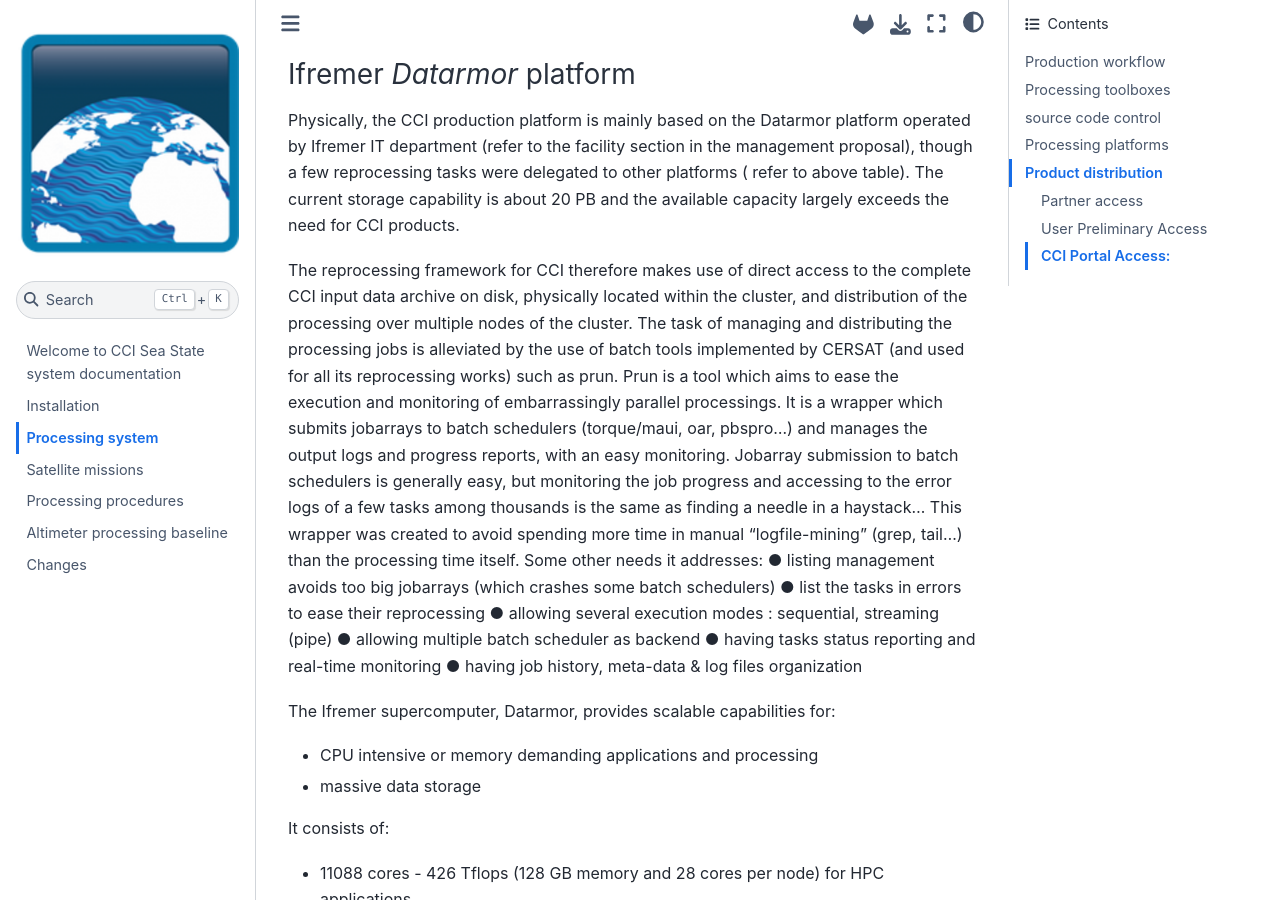
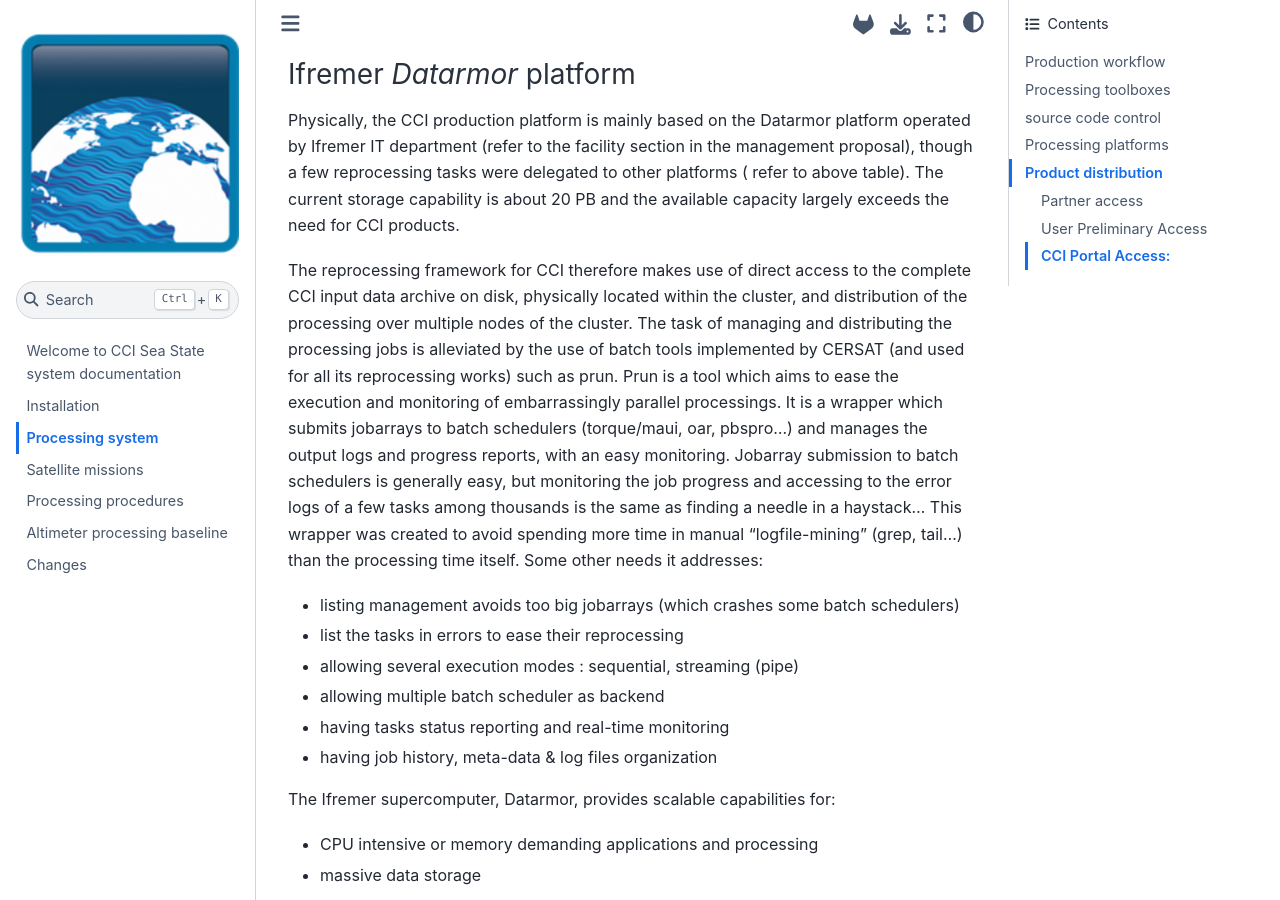
Before and after one commit to umr-lops/cci-seastate-pum, a Jupyter Book: the page built from system.md, in a window 1280 px wide and 900 px high, scrolled down 5826 px. Built offline with Jupyter Book 1.0.4 settings and Sphinx 7.4.7 and the Sphinx Book theme 1.1.4, drawn with Linux system fonts in a browser that asks for light colours.

```diff
--- a/system.md
+++ b/system.md
@@ -181,13 +181,12 @@ Jobarray submission to batch schedulers is generally easy, but monitoring the jo
 and accessing to the error logs of a few tasks among thousands is the same as finding a
 needle in a haystack... This wrapper was created to avoid spending more time in manual
 “logfile-mining” (grep, tail...) than the processing time itself. Some other needs it addresses:
-● listing management avoids too big jobarrays (which crashes some batch
-schedulers)
-● list the tasks in errors to ease their reprocessing
-● allowing several execution modes : sequential, streaming (pipe)
-● allowing multiple batch scheduler as backend
-● having tasks status reporting and real-time monitoring
-● having job history, meta-data &amp; log files organization
+- listing management avoids too big jobarrays (which crashes some batch schedulers)
+- list the tasks in errors to ease their reprocessing
+- allowing several execution modes : sequential, streaming (pipe)
+- allowing multiple batch scheduler as backend
+- having tasks status reporting and real-time monitoring
+- having job history, meta-data &amp; log files organization
 
 The Ifremer supercomputer, Datarmor, provides scalable capabilities for:
 - CPU intensive or memory demanding applications and processing
```
Also changed, not shown: baseline.md (+6 -0 lines).
